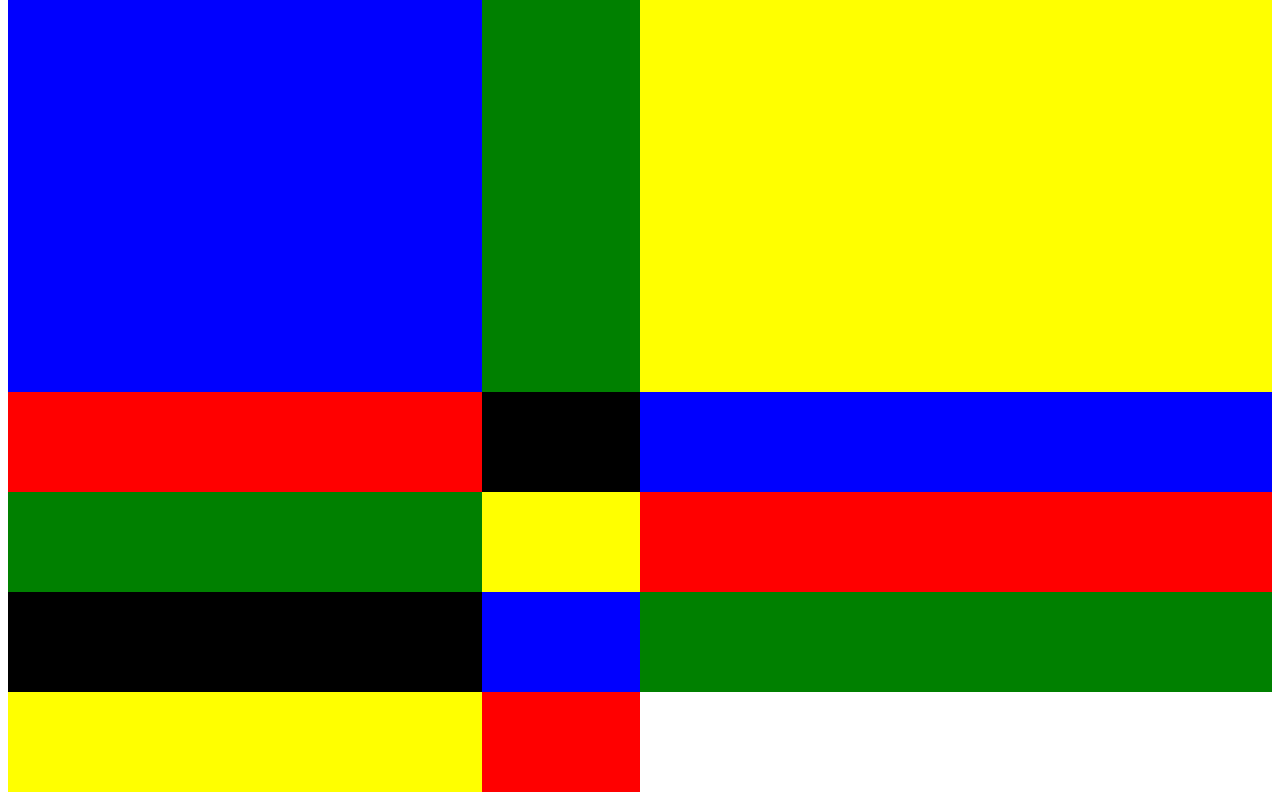
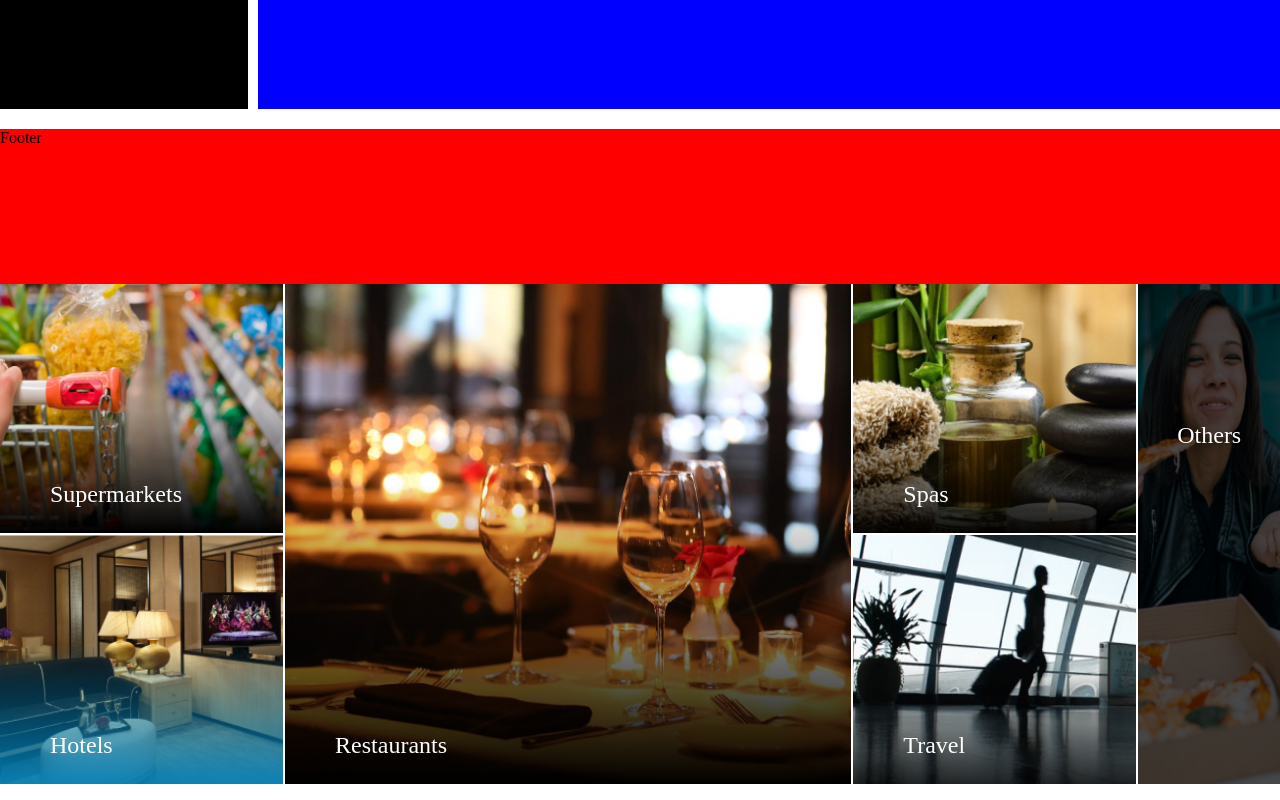
Before and after one commit to ogbeniore/helen-enyata, a plain HTML site: page grid.html in a window 1280 px wide. Shown: the part 516-1316 px from the top of the page. Drawn offline with Linux system fonts and the light colour scheme.

Commit message:
adde grid stuff

```diff
--- a/grid.css
+++ b/grid.css
@@ -1,30 +1,91 @@
+body {
+  margin: 0;
+  padding: 0;
+}
 .container {
   display: grid;
-  grid-template-columns: 3fr 1fr 4fr;
-  grid-template-rows: 100px 300px 500px;
+  height: 100vh;
+  grid-template-columns: repeat(5, 1fr);
+  grid-template-rows: auto;
+  grid-template-areas:
+    "header header header header header"
+    "sidebar content content content content"
+    "sidebar content content content content"
+    "sidebar content content content content"
+    "footer footer footer footer footer";
+  grid-gap: 20px 10px;
 }
-.test {
+.header {
+  grid-area: sidebar;
   background: black;
-  min-width: 100px;
-  min-height: 100px;
 }
-.test2 {
+.sidebar {
+  grid-area: header;
+  background: pink;
+}
+.body {
+  grid-area: content;
   background: blue;
-  min-width: 100px;
-  min-height: 100px;
 }
-.test3 {
-  background: green;
-  min-width: 100px;
-  min-height: 100px;
+.footer {
+  grid-area: footer;
+  background: red;
 }
-.test4 {
-  background: yellow;
-  min-width: 100px;
-  min-height: 100px;
+.gallery-container {
+  display: grid;
+  width: 100vw;
+  height: 500px;
+  /* grid-template-columns: 400px 800px 400px 200px; */
+  grid-template-columns: 2fr 4fr 2fr 1fr;
+  grid-template-rows: repeat(2, 1fr);
+  grid-template-areas:
+    "supermarket restaurants spas others"
+    "hotels restaurants travel others";
+    grid-gap: 2px;
 }
-.test5 {
-  background: red;
-  min-width: 100px;
-  min-height: 100px;
+.supermarket {
+  grid-area: supermarket;
 }
+.restaurants {
+  grid-area: restaurants;
+}
+.spas {
+  grid-area: spas;
+}
+.others {
+  grid-area: others;
+}
+.hotels {
+  grid-area: hotels;
+}
+.travel {
+  grid-area: travel;
+}
+.image__wrapper {
+  width: 100%;
+  height: 100%;
+  margin: 0;
+  position: relative;
+}
+.image__wrapper > img {
+  width: 100%;
+  height: 100%;
+}
+figcaption {
+  position: absolute;
+  font-size: 1.5em;
+  color: #ffffff;
+  bottom: 25px;
+  left: 50px;
+}
+.caption__link {
+  top: 50%;
+  left: 50%;
+  transform: translate(-50%, -50%);
+  margin: 0;
+  padding: 0;
+}
+.caption__link > a {
+  color: #ffffff;
+  text-decoration: none;
+}
--- a/grid.html
+++ b/grid.html
@@ -11,50 +11,48 @@
 
 <body>
   <div class="container">
-    <div class="test"></div>
-    <div class="test2"></div>
-    <div class="test3"></div>
-    <div class="test4"></div>
-    <div class="test5"></div>
-    <div class="test"></div>
-    <div class="test2"></div>
-    <div class="test3"></div>
-    <div class="test4"></div>
-    <div class="test5"></div>
-    <div class="test"></div>
-    <div class="test2"></div>
-    <div class="test3"></div>
-    <div class="test4"></div>
-    <div class="test5"></div>
-    <div class="test"></div>
-    <div class="test2"></div>
-    <div class="test3"></div>
-    <div class="test4"></div>
-    <div class="test5"></div>
-    <!-- <figure class="image__wrapper">
+    <footer class="footer">
+      Footer
+    </footer>
+    <header class="header">
+      header
+    </header>
+    <aside class="sidebar">
+      Sidebar
+    </aside>
+    <div class="body">
+      Body
+    </div>
+  </div>
+  <div class="gallery-container">
+    <figure class="image__wrapper supermarket">
       <img src="images/supermarkets.png" alt="supermarkets">
       <figcaption>Supermarkets</figcaption>
     </figure>
-    <figure class="image__wrapper">
+    <figure class="image__wrapper hotels">
       <img src="images/hotels.png" alt="hotels">
       <figcaption>Hotels</figcaption>
     </figure>
-    <figure class="image__wrapper">
+    <figure class="image__wrapper restaurants">
       <img src="images/restaurants.png" alt="restaurants">
       <figcaption>Restaurants</figcaption>
     </figure>
-    <figure class="image__wrapper">
+    <figure class="image__wrapper spas">
       <img src="images/spas.png" alt="spas">
       <figcaption>Spas</figcaption>
     </figure>
-    <figure class="image__wrapper">
+    <figure class="image__wrapper travel">
       <img src="images/travel.png" alt="travel">
       <figcaption>Travel</figcaption>
     </figure>
-    <figure class="image__wrapper">
+    <figure class="image__wrapper others">
       <img src="images/others.png" alt="others">
-      <figcaption>Others</figcaption>
-    </figure> -->
+      <figcaption class="caption__link">
+        <a href="link to somewhere">
+          Others
+        </a>
+      </figcaption>
+    </figure>
   </div>
 
 </body>
```
